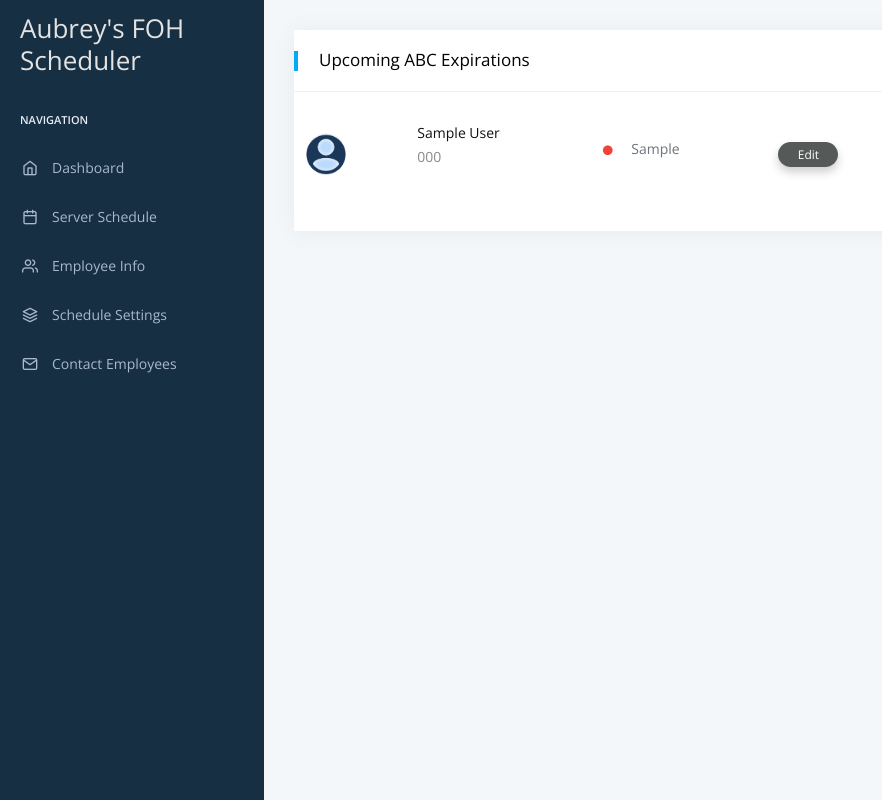
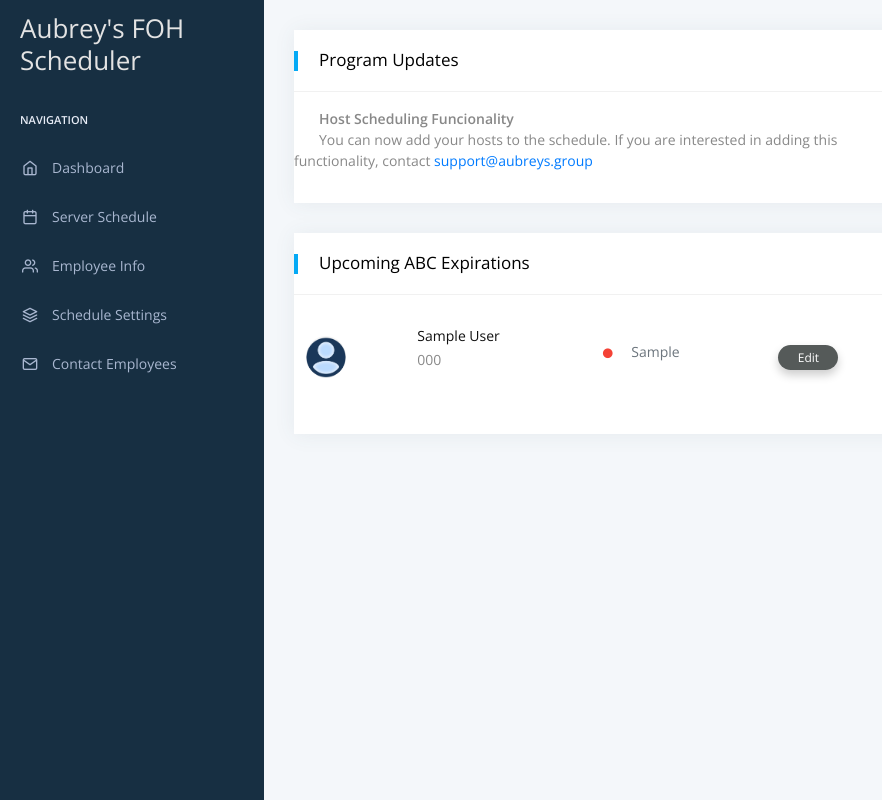
Before and after one commit to aubreys-it/aubreys-ssc, a Flask app: template templates/home/index.html in a window 1280 px wide. Shown: the whole page, without its empty margins (0-882 px from the left). Run offline with Flask 2, Linux system fonts and the light colour scheme; the template is opened without the code that fills it: most values are stand-ins (such as "Sample title", 1, 10 or a date in 2020); some libraries are stand-ins or nearby versions.

Commit message:
Add Hosts to Schedule

```diff
--- a/app.py
+++ b/app.py
@@ -96,6 +96,7 @@ def settings():
             postDict['bartenders'] = request.form.get('bartenders')
             postDict['inTimes'] = request.form.get('inTimes')
             postDict['togoInTime'] = request.form.get('togoInTime')
+            postDict['hosts'] = request.form.get('hosts')
             postDict['locId'] = user['locId']
 
             if request.form.get('autoRotateBar'):
--- a/aubssc/__init__.py
+++ b/aubssc/__init__.py
@@ -28,7 +28,6 @@ class abcExpiry:
 
 def loadUserFromDMCP():
     userId = request.headers.get('X-Ms-Client-Principal-Name')
-    #userId = 'ghouser@aubreys.group'
 
     conn = pyodbc.connect(config.DMCP_CONNECT_STRING)
     dmcp = conn.cursor()
--- a/templates/home/index.html
+++ b/templates/home/index.html
@@ -20,6 +20,18 @@
                         <div class="page-wrapper">
                             <!-- [ Main Content ] start -->
                             <div class="row">
+                                <!-- Program Updates Start-->
+                                <div class="col-xl-8 col-md-6">
+                                    <div class="card Recent-Users">
+                                        <div class="card-header">
+                                            <h5>Program Updates</h5>
+                                        </div>
+                                        <div class="card-block px-0 py-3" style="text-indent: 25px">
+                                            <b>Host Scheduling Funcionality</b>
+                                            <p>You can now add your hosts to the schedule. If you are interested in adding this functionality, contact <a href="mailto:support@aubreys.group">support@aubreys.group</a><p>
+                                        </div>
+                                    </div>
+                                </div>
                                 <!--[ ABC Expirations ] start-->
                                 <div class="col-xl-8 col-md-6">
                                     <div class="card Recent-Users">
```
Also changed, not shown: templates/home/schedule.html (+13 -0 lines), templates/home/settings.html (+12 -0 lines), config.py (line endings or trailing spaces).
